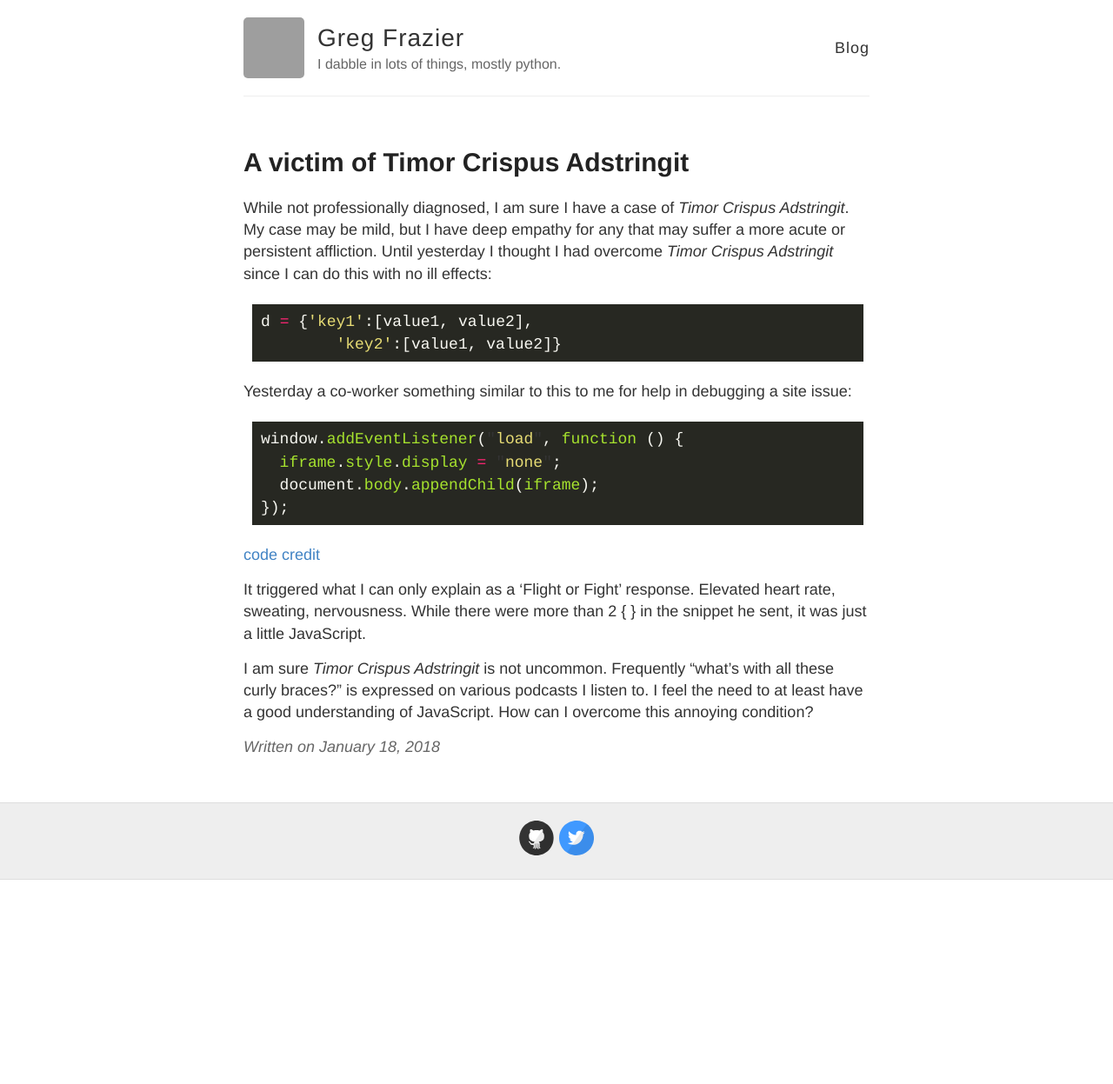
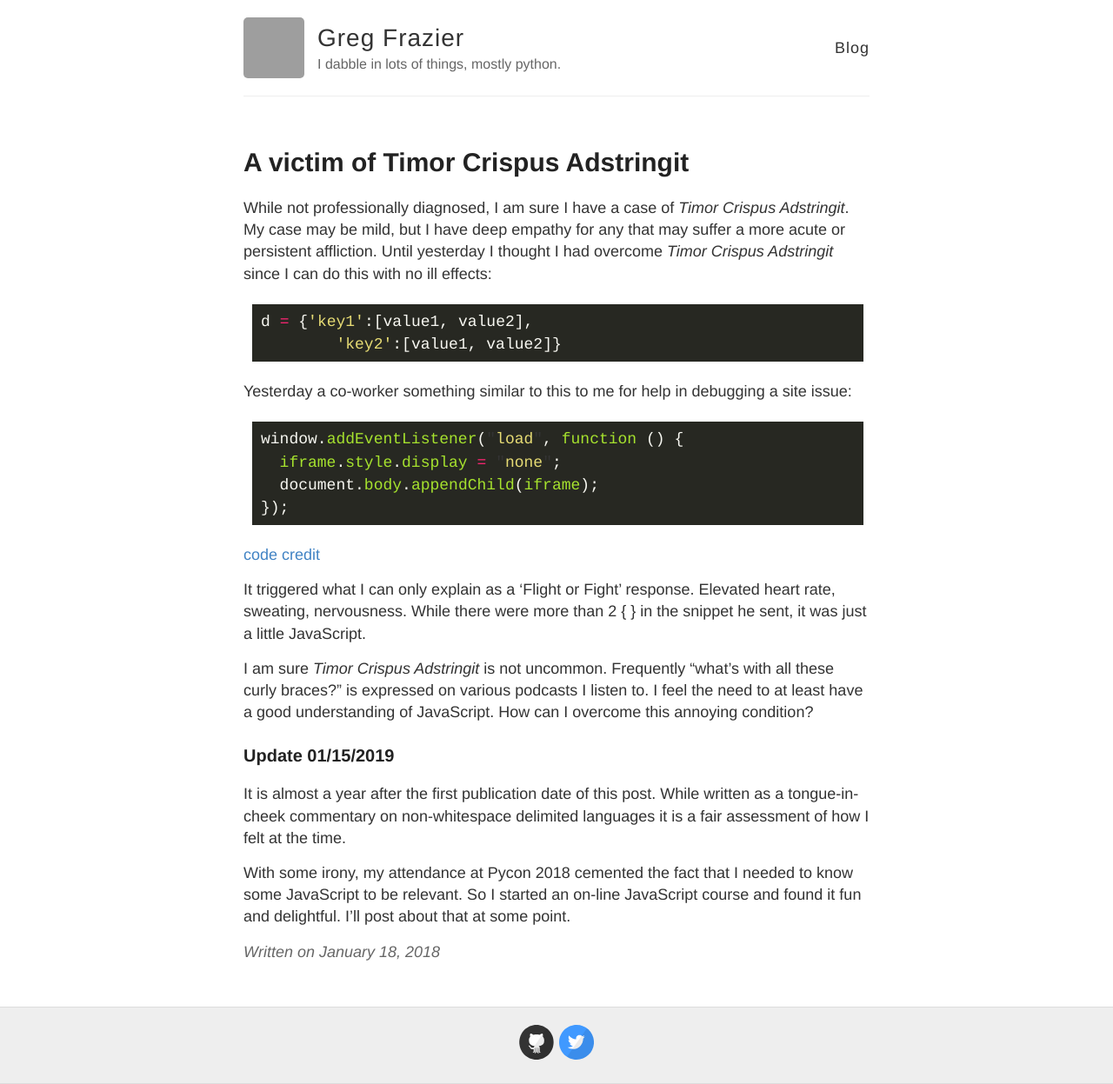
Before and after one commit to gnfrazier/gnfrazier.github.io, a Jekyll site: the page built from _posts/2018-1-18-fear-of-curly-braces.md, in a window 1280 px wide. Shown: the whole page at 87% size. Built offline with Jekyll 4.4.1, drawn with Linux system fonts in a browser that asks for light colours; before the commit the page ends 1012 px from its top, so only the background shows below that; grey boxes are pictures that could not be loaded.

Commit message:
Update to original post.

```diff
--- a/_posts/2018-1-18-fear-of-curly-braces.md
+++ b/_posts/2018-1-18-fear-of-curly-braces.md
@@ -25,3 +25,9 @@ window.addEventListener("load", function () {
 It triggered what I can only explain as a 'Flight or Fight' response. Elevated heart rate, sweating, nervousness. While there were more than  2 { } in the snippet he sent, it was just a little JavaScript.
 
 I am sure _Timor Crispus Adstringit_ is not uncommon. Frequently "what's with all these curly braces?" is expressed on various podcasts I listen to. I feel the need to at least have a good understanding of JavaScript. How can I overcome this annoying condition?
+
+### Update 01/15/2019
+
+It is almost a year after the first publication date of this post. While written as a tongue-in-cheek commentary on non-whitespace delimited languages it is a fair assessment of how I felt at the time.
+
+With some irony, my attendance at Pycon 2018 cemented the fact that I needed to know some JavaScript to be relevant. So I started an on-line JavaScript course and found it fun and delightful. I'll post about that at some point.
```
